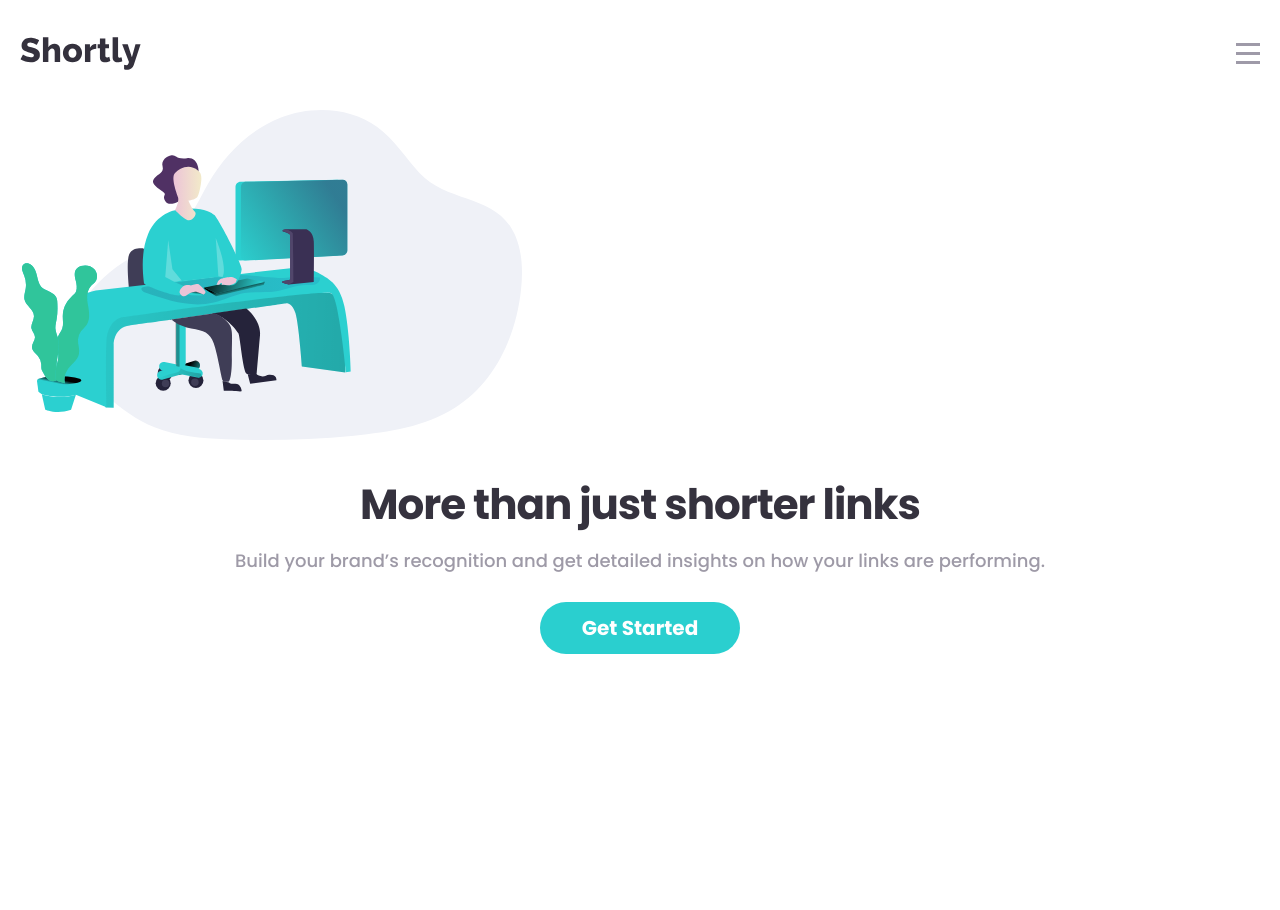
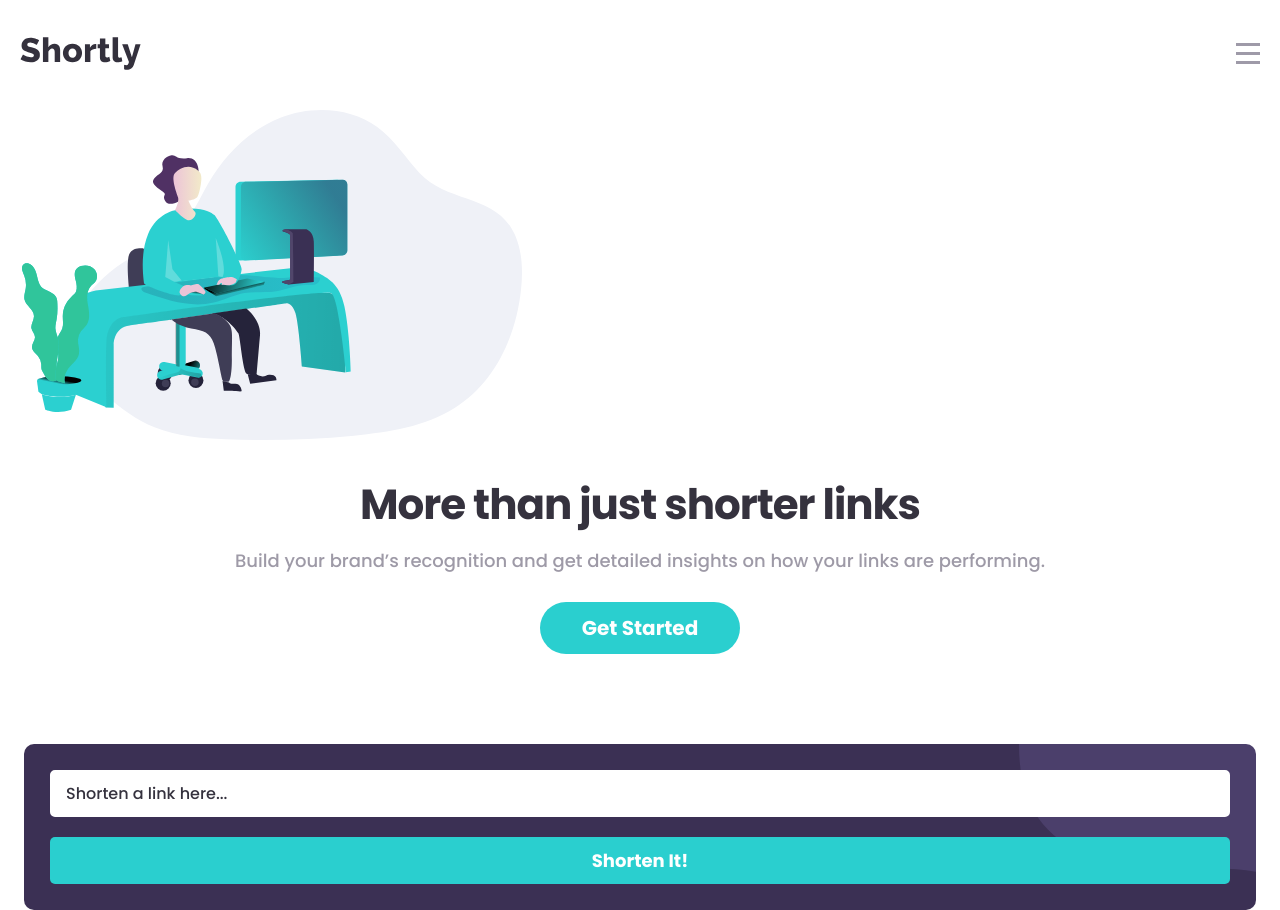
Before and after one commit to DrMalina/shortly, a React (Create React App) app: page / in a window 1280 px wide. Before the commit the page ends 800 px from the top, so only its background shows below. Built offline with nearby package versions, Linux system fonts and the light colour scheme.

Commit message:
Add Shortener

```diff
--- a/src/App.tsx
+++ b/src/App.tsx
@@ -2,6 +2,7 @@ import React from 'react';
 import { Header } from './components/Header';
 import { HeroBanner } from './components/HeroBanner';
 import { ScreenReaderLink } from './components/ScreenReaderLink';
+import { Shortener } from './components/Shortener';
 
 const App = () => {
   return (
@@ -10,6 +11,7 @@ const App = () => {
       <Header />
       <main id="main">
         <HeroBanner />
+        <Shortener />
       </main>
     </>
   );
--- /dev/null
+++ b/src/components/Shortener/Shortener.tsx
@@ -0,0 +1,19 @@
+import React, { FC } from 'react';
+import { Container, SrLabel, Input, Button } from './style';
+
+export const Shortener: FC = () => {
+  return (
+    <section>
+      <Container>
+        <SrLabel htmlFor="inputLink">Paste a link to shorten it:</SrLabel>
+        <Input
+          id="inputLink"
+          type="text"
+          placeholder="Shorten a link here..."
+          autoComplete="inputLink"
+        />
+        <Button type="submit">Shorten It!</Button>
+      </Container>
+    </section>
+  );
+};
--- /dev/null
+++ b/src/components/Shortener/index.ts
@@ -0,0 +1 @@
+export * from './Shortener';
--- /dev/null
+++ b/src/components/Shortener/style.ts
@@ -0,0 +1,58 @@
+import styled from 'styled-components';
+import { theme } from '../../theme/mainTheme';
+import bgMobile from '../../assets/images/bg-shorten-mobile.svg';
+
+export const Container = styled.div`
+  display: flex;
+  position: relative;
+  z-index: 10;
+  flex-direction: column;
+  margin-top: 9rem;
+  margin-left: 2.4rem;
+  margin-right: 2.4rem;
+  padding: 2.6rem;
+  border-radius: 1rem;
+  background-color: ${theme.colors.background};
+  background-image: url(${bgMobile});
+  background-position: top right;
+  background-repeat: no-repeat;
+`;
+
+export const SrLabel = styled.label`
+  border: 0;
+  clip: rect(0, 0, 0, 0);
+  height: 1px;
+  margin: -1px;
+  overflow: hidden;
+  padding: 0;
+  position: absolute;
+  white-space: nowrap;
+  width: 1px;
+`;
+
+export const Input = styled.input`
+  border: 3px solid ${theme.colors.white};
+  border-radius: 0.5rem;
+  outline: none;
+  padding: 0.8rem 1.3rem;
+  font-family: inherit;
+  font-size: ${theme.fontSize.xs};
+  font-weight: ${theme.fontWeight.regular};
+
+  ::placeholder {
+    color: ${theme.colors.gray300};
+  }
+`;
+
+export const Button = styled.button`
+  margin-top: 2rem;
+  border: none;
+  background-color: ${theme.colors.primary};
+  font-family: inherit;
+  font-size: ${theme.fontSize.s};
+  font-weight: ${theme.fontWeight.bold};
+  color: ${theme.colors.white};
+  border-radius: 0.5rem;
+  padding: 1rem;
+  cursor: pointer;
+`;
--- a/src/theme/mainTheme.ts
+++ b/src/theme/mainTheme.ts
@@ -3,6 +3,7 @@ export const theme = {
     primary: `hsl(180, 66%, 49%)`,
     background: `hsl(257, 27%, 26%)`,
     error: `hsl(0, 87%, 67%)`,
+    gray: `rgb(239, 241, 247)`,
     gray100: `hsl(0, 0%, 75%)`,
     gray200: `hsl(257, 7%, 63%)`,
     gray300: `hsl(255, 11%, 22%)`,
```
